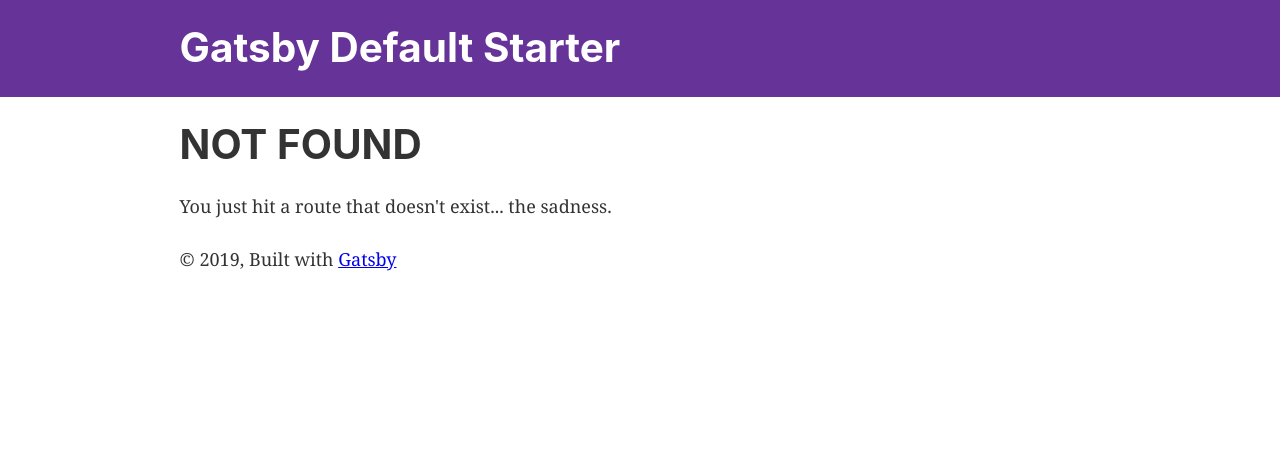
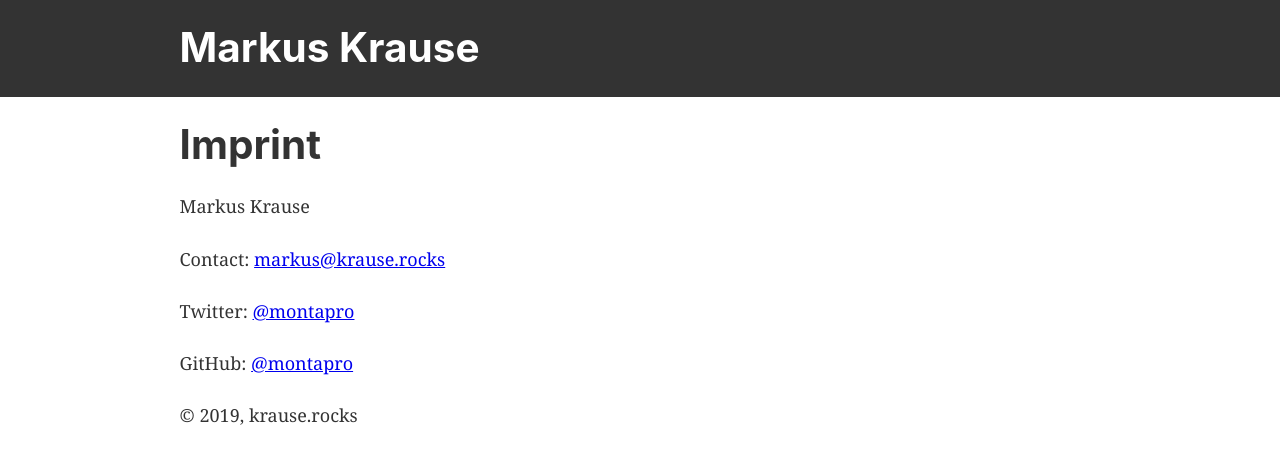
Before and after one commit to montapro/krause-gatsby, a Gatsby site: page /imprint in a window 1280 px wide. Before the commit this address had no page. Built offline with nearby package versions, Linux system fonts and the light colour scheme; Gatsby itself is replaced by a stand-in of ours.

Commit message:
my first contents

```diff
--- a/gatsby-config.js
+++ b/gatsby-config.js
@@ -1,8 +1,8 @@
 module.exports = {
   siteMetadata: {
-    title: `Gatsby Default Starter`,
-    description: `Kick off your next, great Gatsby project with this default starter. This barebones starter ships with the main Gatsby configuration files you might need.`,
-    author: `@gatsbyjs`,
+    title: `Markus Krause`,
+    description: ``,
+    author: `@montapro`,
   },
   plugins: [
     `gatsby-plugin-react-helmet`,
--- a/src/components/header.js
+++ b/src/components/header.js
@@ -5,7 +5,7 @@ import React from "react"
 const Header = ({ siteTitle }) => (
   <header
     style={{
-      background: `rebeccapurple`,
+      background: `#333`,
       marginBottom: `1.45rem`,
     }}
   >
--- a/src/components/layout.js
+++ b/src/components/layout.js
@@ -36,9 +36,7 @@ const Layout = ({ children }) => {
       >
         <main>{children}</main>
         <footer>
-          © {new Date().getFullYear()}, Built with
-          {` `}
-          <a href="https://www.gatsbyjs.org">Gatsby</a>
+          © {new Date().getFullYear()}, krause.rocks
         </footer>
       </div>
     </>
--- /dev/null
+++ b/src/pages/imprint.js
@@ -0,0 +1,17 @@
+import React from "react"
+
+import Layout from "../components/layout"
+import SEO from "../components/seo"
+
+const SecondPage = () => (
+  <Layout>
+    <SEO title="Page two" />
+    <h1>Imprint</h1>
+    <p>Markus Krause</p>
+    <p>Contact: <a href="mailto:markus@krause.rocks">markus@krause.rocks</a></p>
+    <p>Twitter: <a href="https://twitter.com/montapro" target="_blank">@montapro</a></p>
+    <p>GitHub: <a href="https://github.com/montapro" target="_blank">@montapro</a></p>
+  </Layout>
+)
+
+export default SecondPage
--- a/src/pages/index.js
+++ b/src/pages/index.js
@@ -9,12 +9,9 @@ const IndexPage = () => (
   <Layout>
     <SEO title="Home" />
     <h1>Hi people</h1>
-    <p>Welcome to your new Gatsby site.</p>
-    <p>Now go build something great.</p>
-    <div style={{ maxWidth: `300px`, marginBottom: `1.45rem` }}>
-      <Image />
-    </div>
-    <Link to="/page-2/">Go to page 2</Link>
+    <p>My name ist Markus Krause.</p>
+    <p>I'm a frontend developer for Herdecke in Germany.</p>
+    <Link to="/imprint/">Imprint</Link>
   </Layout>
 )
 
```
Also changed, not shown: src/pages/page-2.js (deleted, +0 -16 lines).
